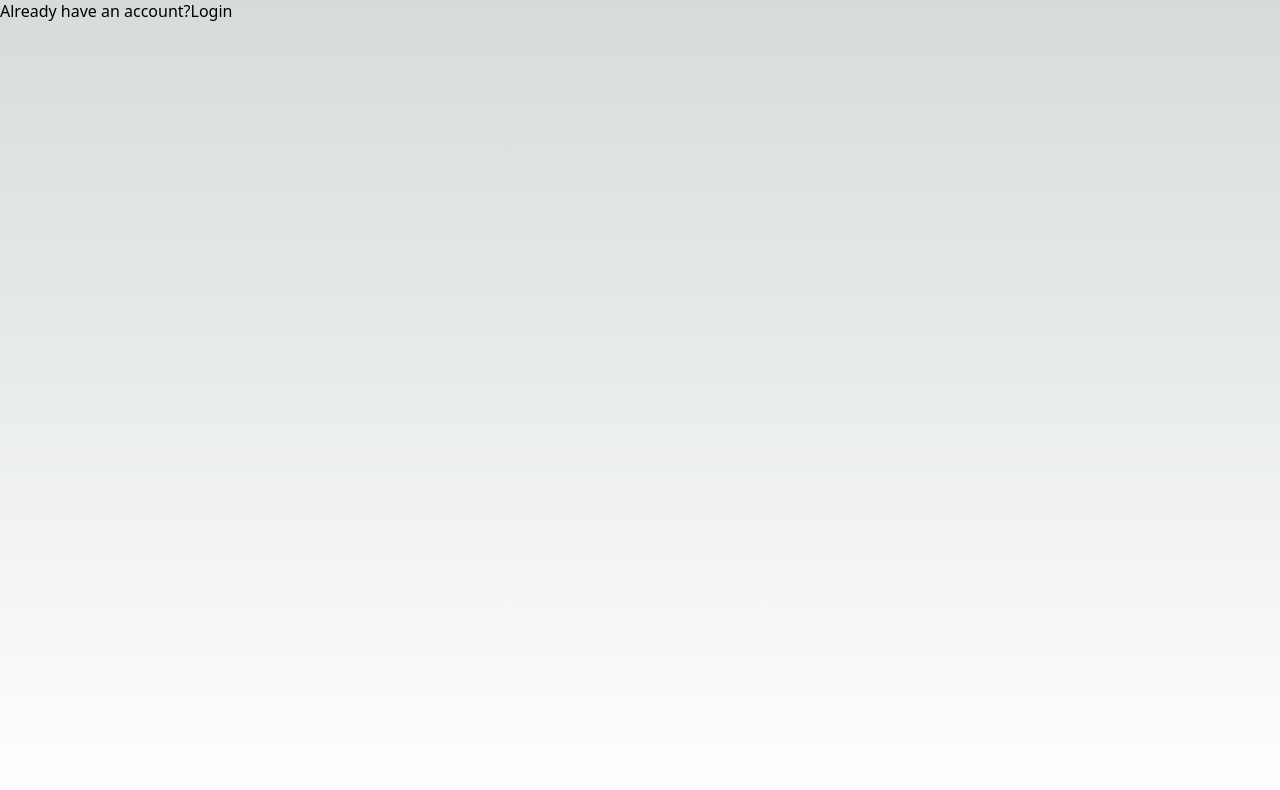
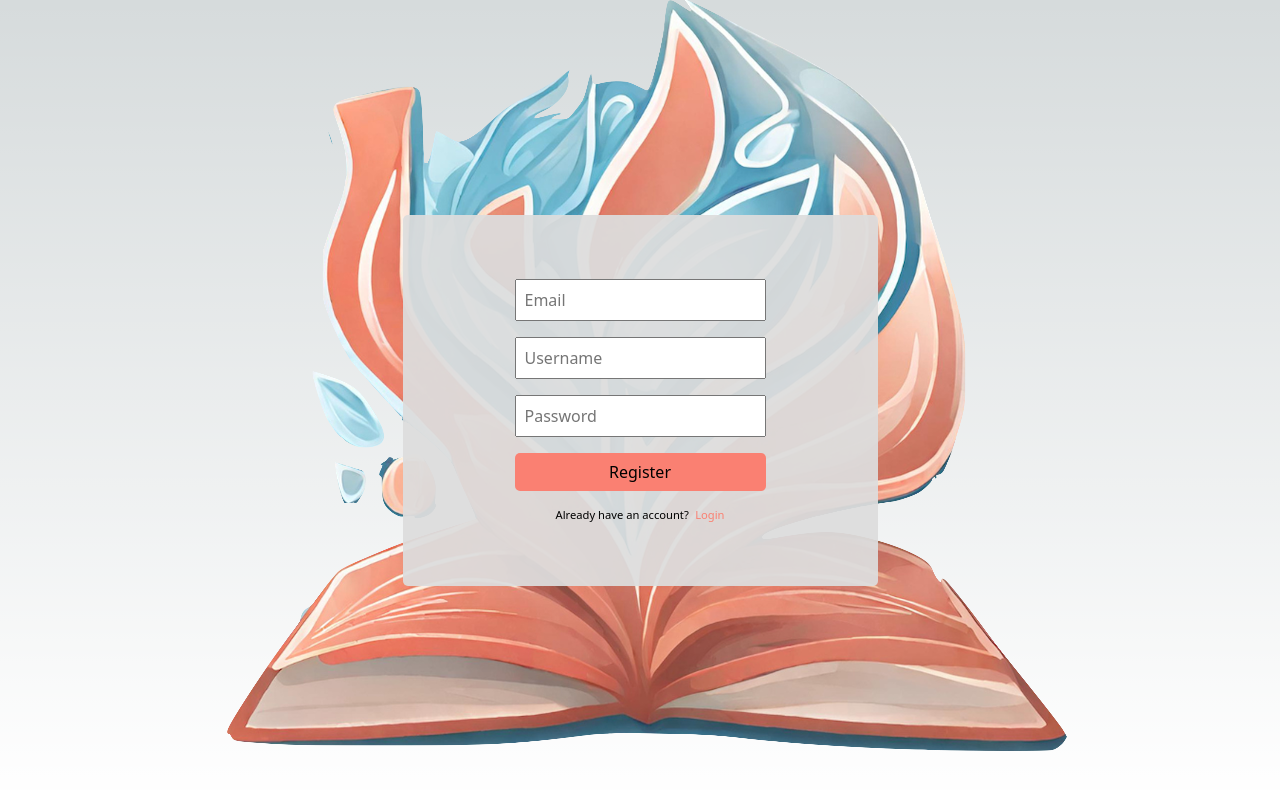
Before and after one commit to mlinder10/WordCatchingJournal, a Next.js app: page /auth/register in a window 1280 px wide. Shown: the top 790 px of the page. Built offline with nearby package versions, Linux system fonts and the light colour scheme.

Commit message:
adding register page

```diff
--- a/app/auth/register/page.tsx
+++ b/app/auth/register/page.tsx
@@ -1,11 +1,59 @@
+"use client";
+import { UserContext } from "@/components/userProvider";
 import Link from "next/link";
+import { useContext, useState } from "react";
+import styles from "./register.module.css";
 
 export default function Register() {
+  const { setUser } = useContext(UserContext);
+  const [email, setEmail] = useState("");
+  const [username, setUsername] = useState("");
+  const [password, setPassword] = useState("");
+
+  async function register() {
+    try {
+      const response = await fetch("/api/auth/", {
+        method: "POST",
+        headers: {
+          "Content-Type": "application/json",
+        },
+        body: JSON.stringify({ email, username, password }),
+      });
+      if (!response.ok) throw Error();
+      let user = await response.json();
+      setUser(user);
+    } catch (err: any) {
+      console.error(err?.message);
+    }
+  }
+
   return (
-    <main>
-      <div>
-        <span>Already have an account?</span>
-        <Link href="/auth/login">Login</Link>
+    <main className={styles.main}>
+      <div className={styles.container}>
+        <input
+          type="text"
+          placeholder="Email"
+          inputMode="email"
+          value={email}
+          onChange={(e) => setEmail(e.target.value)}
+        />
+        <input
+          type="text"
+          placeholder="Username"
+          value={username}
+          onChange={(e) => setUsername(e.target.value)}
+        />
+        <input
+          type="password"
+          placeholder="Password"
+          value={password}
+          onChange={(e) => setPassword(e.target.value)}
+        />
+        <button onClick={register}>Register</button>
+        <p>
+          <span>Already have an account?</span>
+          <Link href="/auth/login">Login</Link>
+        </p>
       </div>
     </main>
   );
--- a/app/auth/register/register.module.css
+++ b/app/auth/register/register.module.css
@@ -0,0 +1,48 @@
+.main {
+    height: 100%;
+    width: 100%;
+    display: flex;
+    flex-direction: column;
+    justify-content: center;
+    align-items: center;
+    background-image: url("../../../public/logo.png");
+    background-size: fit;
+    background-position: center;
+    background-repeat: no-repeat;
+}
+
+.container {
+    display: flex;
+    flex-direction: column;
+    background-color: var(--background-secondary-transparent);
+    padding: 4rem 7rem;;
+    border-radius: 5px;
+    gap: 1rem;
+    align-items: center;
+}
+
+.container input {
+    font-size: 1rem;
+    padding: 0.5rem;
+}
+
+.container button {
+    font-size: 1rem;
+    padding: 0.5rem;
+    border: none;
+    outline: none;
+    background-color: var(--accent);
+    border-radius: 5px;
+    cursor: pointer;
+    width: 100%;
+}
+
+.container p {
+    font-size: 0.7rem;
+    display: flex;
+    gap: 1ch
+}
+
+.container a {
+    color: var(--accent);
+}
```
